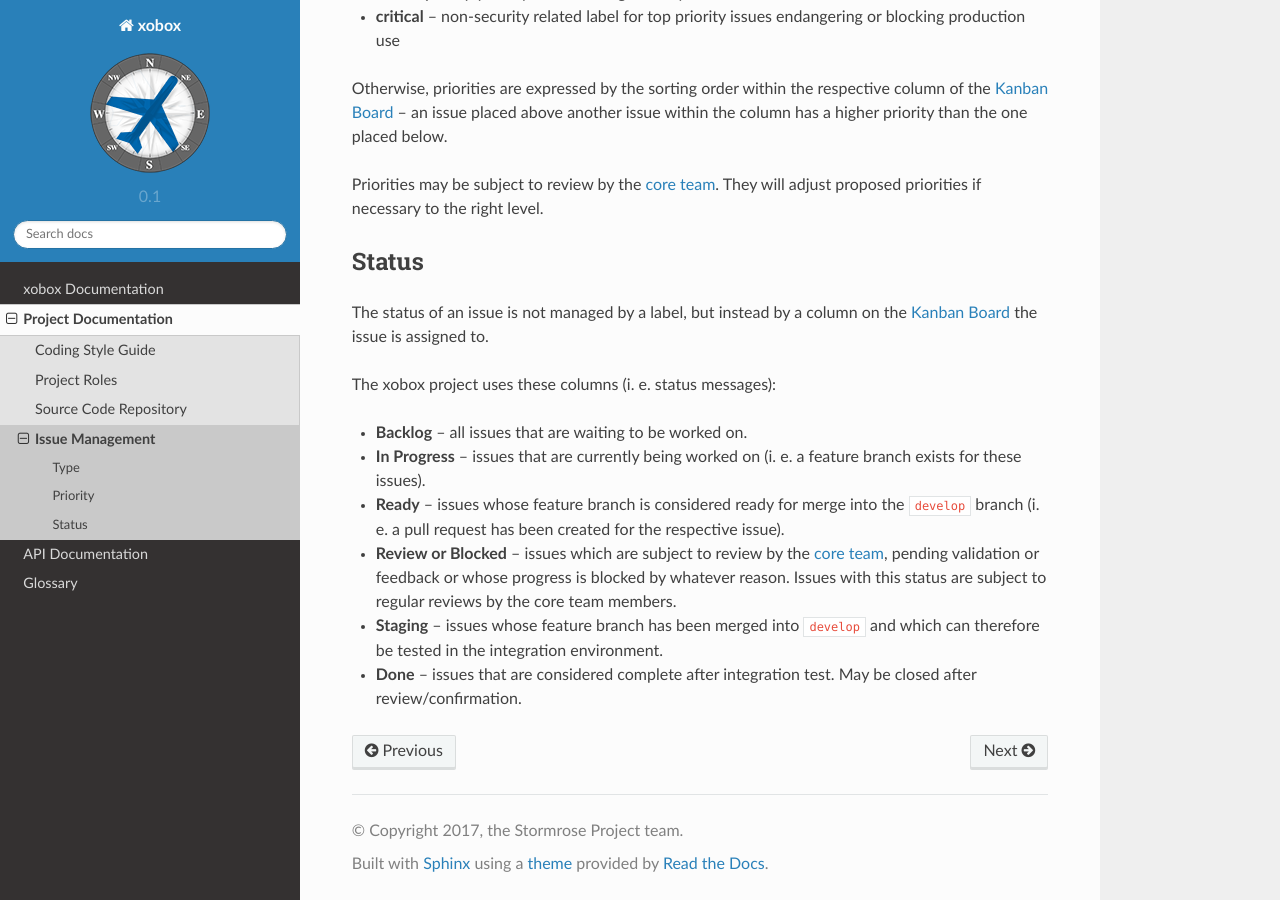
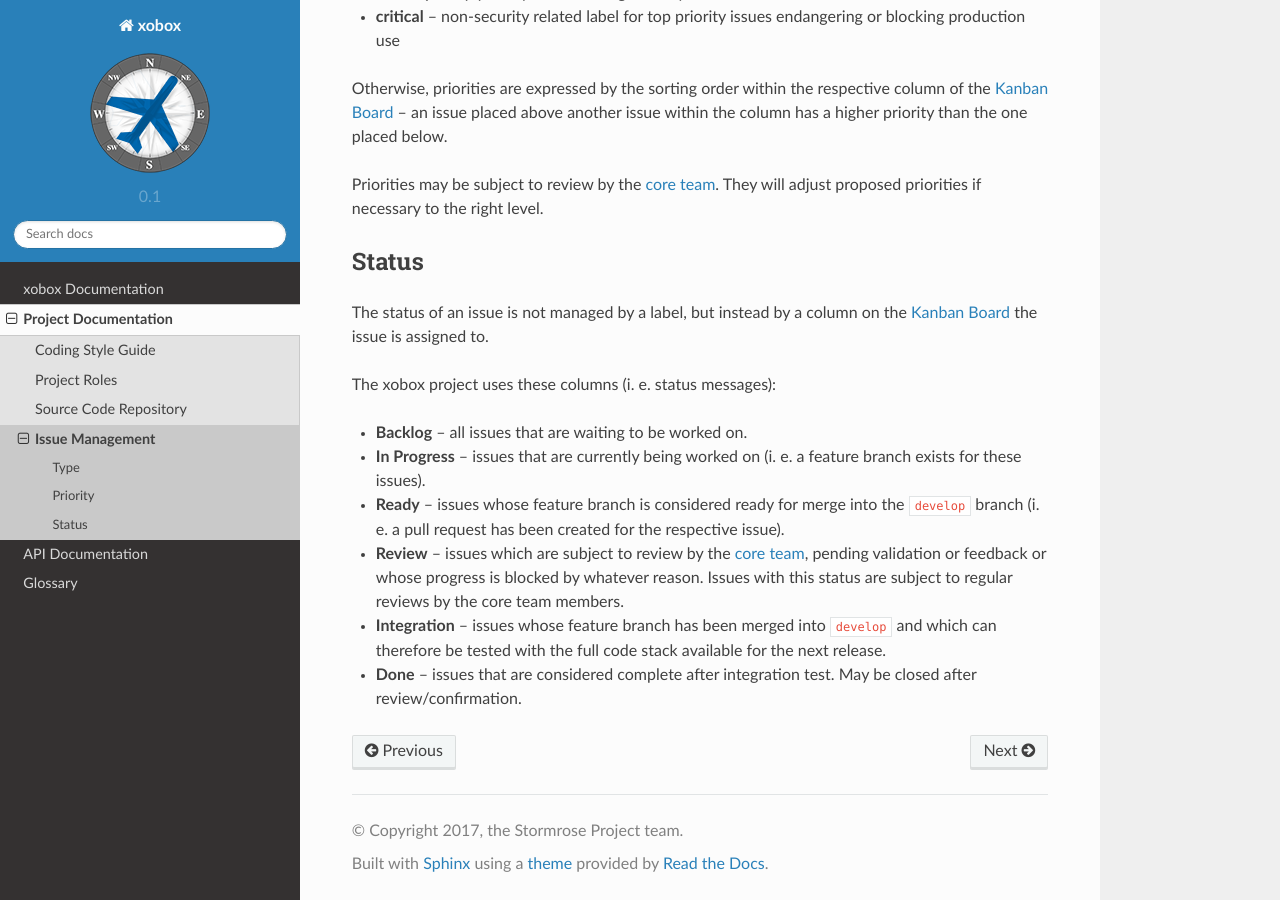
Before and after one commit to stormrose-va/xobox, a Sphinx documentation site: the page built from docs/source/internals/issues.rst, in a window 1280 px wide and 900 px high, scrolled down 723 px. Built offline with Sphinx 7.4.7 and the Read the Docs theme 2.0.0, drawn with Linux system fonts in a browser that asks for light colours; pages that are not in the unit, such as notebooks, are missing from menus.

Commit message:
Fixed issue status column descriptions

```diff
--- a/docs/source/internals/issues.rst
+++ b/docs/source/internals/issues.rst
@@ -57,11 +57,11 @@ The xobox project uses these columns (i. e. status messages):
 * **In Progress** -- issues that are currently being worked on (i. e. a feature branch exists for these issues).
 * **Ready** -- issues whose feature branch is considered ready for merge into the ``develop`` branch (i. e. a pull
   request has been created for the respective issue).
-* **Review or Blocked** -- issues which are subject to review by the :ref:`core team <core-team>`, pending validation
+* **Review** -- issues which are subject to review by the :ref:`core team <core-team>`, pending validation
   or feedback or whose progress is blocked by whatever reason. Issues with this status are subject to regular reviews
   by the core team members.
-* **Staging** -- issues whose feature branch has been merged into ``develop`` and which can therefore be tested
-  in the integration environment.
+* **Integration** -- issues whose feature branch has been merged into ``develop`` and which can therefore be tested
+  with the full code stack available for the next release.
 * **Done** -- issues that are considered complete after integration test. May be closed after review/confirmation.
 
 
```
